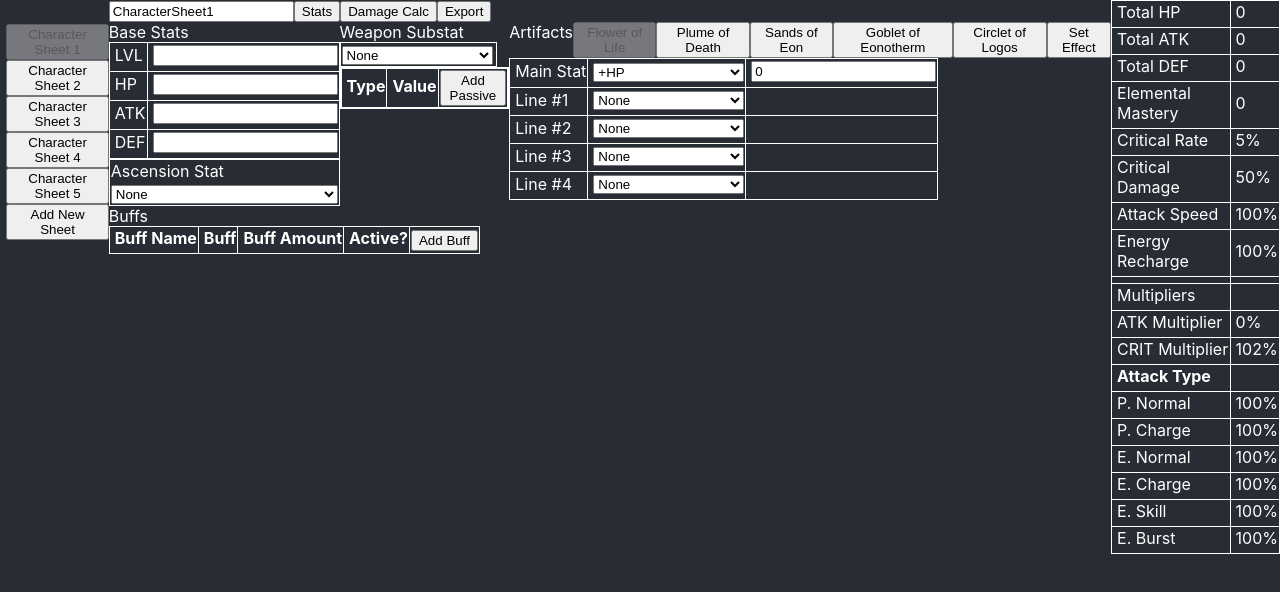
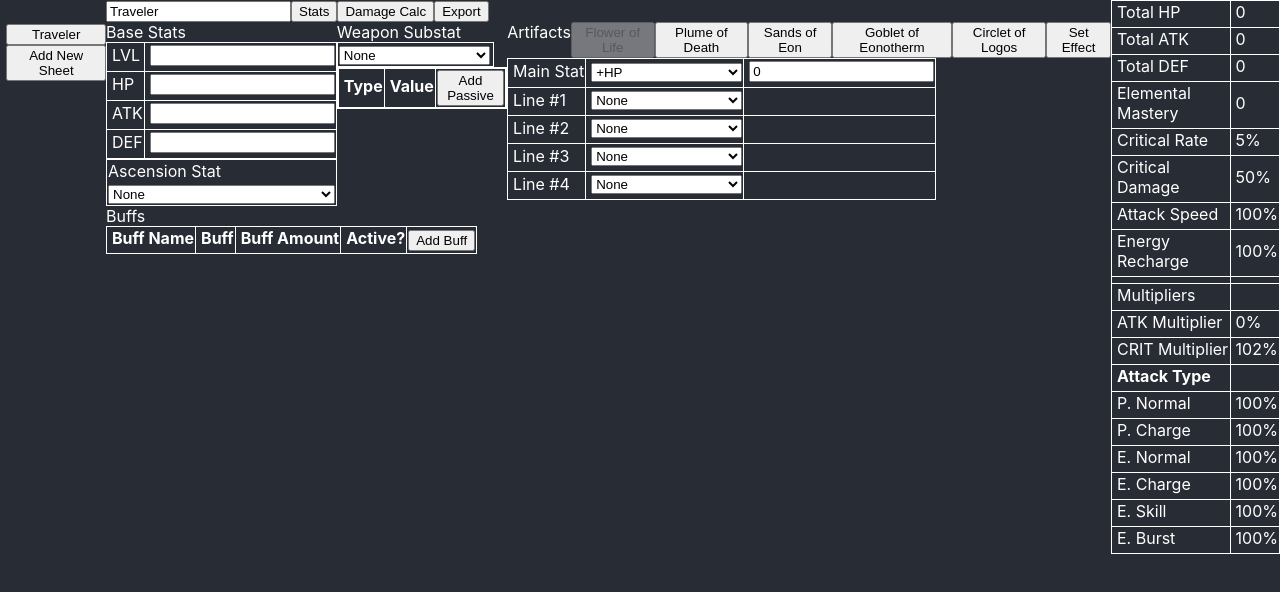
Before and after one commit to TyrannosaurusText/g-calc, a React (Create React App) app: page / in a window 1280 px wide. Shown: the top 592 px of the page. Built offline with nearby package versions, Linux system fonts and the light colour scheme.

Commit message:
Add new sheets, change sheet names

```diff
--- a/package.json
+++ b/package.json
@@ -10,7 +10,8 @@
     "react": "^17.0.1",
     "react-dom": "^17.0.1",
     "react-redux": "^7.1.3",
-    "react-scripts": "4.0.0"
+    "react-scripts": "4.0.0",
+    "uuid": "^8.3.1"
   },
   "scripts": {
     "start": "react-scripts start",
--- a/src/features/sheet/charactersSlice.js
+++ b/src/features/sheet/charactersSlice.js
@@ -1,10 +1,12 @@
 import { createSlice } from "@reduxjs/toolkit";
-
+import { v4 as uuidv4 } from 'uuid';
+const characters = "@allCharacters"
 const initialState = () => {
-  const data = localStorage.getItem("@allCharacters");
-  console.log("hi", data);
+  const data = localStorage.getItem(characters);
   if (data === null) {
-    return { names: [] };
+    const newData = { names: ['Traveler'], UID: [uuidv4()] }
+    localStorage.setItem(characters, JSON.stringify(newData))
+    return newData;
   }
   try {
     return JSON.parse(data);
@@ -18,19 +20,22 @@ export const characterSlice = createSlice({
   initialState: initialState(),
   reducers: {
     addNewCharacter: (state, { payload }) => {
-      var newState = Array.from(state.names);
-      newState.push(payload.name || "New Character");
-      state.names = newState;
-      console.log(newState);
-
+      var { names, UID } = state;
+      names.push(payload.name || "New Character")
+      UID.push(uuidv4())
+      state.names = names;
+      state.UID = UID;
+      localStorage.setItem(characters, JSON.stringify({ names: names, UID: UID }))
     },
     renameCharacter: (state, { payload }) => {
       state.names[payload.index] = payload.name;
+      localStorage.setItem(characters, JSON.stringify({ names: state.names, UID: state.UID }))
     },
     deleteCharacter: (state, { payload }) => {
       var newState = Array.from(state.names);
       newState.splice(payload.index, 1);
       state.names = newState;
+      localStorage.setItem(characters, JSON.stringify({ names: state.names, UID: state.UID }))
     },
   },
 });
@@ -40,5 +45,5 @@ export const {
   renameCharacter,
   deleteCharacter,
 } = characterSlice.actions;
-export const selectCharacters = (state) => state.characters.names;
+export const selectCharacters = (state) => state.characters;
 export default characterSlice.reducer;
--- a/src/features/totalStats/totalStatsSlice.js
+++ b/src/features/totalStats/totalStatsSlice.js
@@ -79,7 +79,6 @@ export const totalStatsSlice = createSlice({
     initialState: {},
     reducers: {
         calcDelta: (state, action) => {
-            console.log(action.payload)
             const { oldType, oldValue, newType, newValue } = action.payload
             if (oldType)
                 state[oldType] = (state[oldType] || 0) - (oldValue || 0);
--- a/src/js/DamageCalcField.js
+++ b/src/js/DamageCalcField.js
@@ -59,7 +59,6 @@ const calcDamage = (props, index) => {
         "Ele. Burst": 100 + sumEffects(effects.Burst, effects.Total, effects.ele),
     };
     const monsterDefense = calcDef(props.LVL, Math.max(1, props[monsterLevelStr]), props[defReduction])
-    console.log(monsterDefense, Math.min(1, props[monsterLevelStr]))
     const monsterResistance = 1 - calcRes(props[monsterResStr], props[resReduction]) / 100;
     const Damage = Math.floor(totalATK * (DamagePercent / 100) * (atkType[DamageType] / 100) * monsterResistance * monsterDefense * ReactionMultiplier)
     const Crit = Math.floor(Damage * (1 + totalCritDMG / 100))
@@ -77,7 +76,6 @@ const calcReaction = (props, index) => {
     }
     const reaction = props[DamageTypeStr][index];
     const monsterResistance = 1 - calcRes(props[monsterResStr], props[resReduction]) / 100;
-    console.log(monsterResistance, props[monsterResStr])
     return Math.floor(atkType[reaction] * monsterResistance)
 }
 const DamageCalcField = ({ id, index, remove }) => {
--- a/src/js/Sheet.js
+++ b/src/js/Sheet.js
@@ -11,31 +11,26 @@ import {
 } from "../features/sheet/charactersSlice";
 import { loadPage } from "./utils/LoadPage.js";
 import { calcStats } from "../features/totalStats/totalStatsSlice";
-const characterSheet1 = "CharacterSheet1";
-const characterSheet2 = "CharacterSheet2";
-const characterSheet3 = "CharacterSheet3";
-const characterSheet4 = "CharacterSheet4";
-const characterSheet5 = "CharacterSheet5";
 
 const Sheet = () => {
   const dispatch = useDispatch();
   const sheet = useSelector(selectSheet);
   const characters = useSelector(selectCharacters);
-  console.log(characters)
   const savePage = () => {
-    if (sheet.currentSheet !== "null") {
-      localStorage.setItem(sheet.currentSheet, JSON.stringify(sheet));
+    if (sheet.index !== undefined) {
+      localStorage.setItem(characters.UID[sheet.index], JSON.stringify(sheet));
     }
   };
   window.addEventListener("unload", savePage);
   // eslint-disable-next-line react-hooks/exhaustive-deps
   useEffect(() => {
-    changePage(dispatch, characterSheet1);
+    changePage(dispatch, 0);
   }, []);
-  const changePage = (dispatch, page) => {
+  const changePage = (dispatch, index) => {
     savePage();
-    const state = loadPage(page);
-    state.currentSheet = page;
+    const state = loadPage(characters.UID[index]);
+    state.currentSheet = characters.names[index];
+    state.index = index;
     dispatch(loadSheet(state));
     dispatch(calcStats(state));
   };
@@ -43,41 +38,13 @@ const Sheet = () => {
     <div className="section__App--row">
       <div className="section__navbar">
         <div className="section__App--column">
-          <Button
-            disabled={sheet.currentSheet === characterSheet1}
-            onClick={() => changePage(dispatch, characterSheet1)}
-          >
-            Character Sheet 1
-          </Button>
-          <Button
-            disabled={sheet.currentSheet === characterSheet2}
-            onClick={() => changePage(dispatch, characterSheet2)}
-          >
-            Character Sheet 2
-          </Button>
-          <Button
-            disabled={sheet.currentSheet === characterSheet3}
-            onClick={() => changePage(dispatch, characterSheet3)}
-          >
-            Character Sheet 3
-          </Button>
-          <Button
-            disabled={sheet.currentSheet === characterSheet4}
-            onClick={() => changePage(dispatch, characterSheet4)}
-          >
-            Character Sheet 4
-          </Button>
-          <Button
-            disabled={sheet.currentSheet === characterSheet5}
-            onClick={() => changePage(dispatch, characterSheet5)}
-          >
-            Character Sheet 5
-          </Button>
-          {characters.map((key, index) => {
+          {characters.names.map((key, index) => {
             return (
               <Button
-                disabled={sheet.currentSheet === key}
-                onClick={() => changePage(dispatch, key)}
+                style={{ 'width': '-webkit-fill-available' }}
+                key={characters.UID[index]}
+                disabled={sheet.index === key}
+                onClick={() => changePage(dispatch, index)}
               >
                 {key}
               </Button>
@@ -90,19 +57,19 @@ const Sheet = () => {
           >
             Add New Sheet
           </Button>
-
-          {/* <Button onClick={() => comparePage()}>Compare</Button> */}
         </div>
       </div>
-      {sheet.currentSheet ? (
+      {
+        sheet.currentSheet ? (
           <div className="section__mainBody section__App--row">
             <CharacterView />
             <TotalStats />
           </div>
         ) : (
             <> </>
-      )}
-    </div>
+          )
+      }
+    </div >
   );
 };
 
--- a/src/js/SheetView.js
+++ b/src/js/SheetView.js
@@ -9,6 +9,8 @@ import "../css/SheetView.css";
 import { selectSheet, updateSheet } from "../features/sheet/sheetSlice.js";
 import { useDispatch, useSelector } from "react-redux";
 import { calcStats } from "../features/totalStats/totalStatsSlice.js";
+import { renameCharacter } from "../features/sheet/charactersSlice.js";
+import { sheetUpdater } from "./utils/updaters.js";
 
 const StatsView = "Stats";
 const BuffView = "Buff";
@@ -64,6 +66,7 @@ const Export = () => {
           onClick={() => {
             props.currentSheet = undefined;
             props.view = undefined;
+            props.index = undefined;
             setText(JSON.stringify(props));
           }}
         >
@@ -92,6 +95,7 @@ const SheetView = () => {
           type={"text"}
           defaultValue={props.currentSheet}
           onBlur={(e) => {
+            dispatch(renameCharacter({ index: props.index, name: e.target.value }))
             dispatch(updateSheet({ currentSheet: e.target.value }));
           }}
         ></input>
@@ -110,8 +114,8 @@ const SheetView = () => {
           currentView.localeCompare(view) === 0 ? (
             <div key={view}>{obj[view]}</div>
           ) : (
-            <div key={view}></div>
-          )
+              <div key={view}></div>
+            )
         )}
       </div>
     </div>
--- a/src/js/utils/MultiField.js
+++ b/src/js/utils/MultiField.js
@@ -10,7 +10,6 @@ import "../../css/MultiField.css";
 const multifieldAdd = (props, array) => () => {
   const add = (mutator, name, value = undefined) => {
     const updater = mutator(name);
-    console.log(props, name);
     updater(props[name].concat(value));
   };
   array.forEach((args) => {
@@ -58,7 +57,6 @@ class MultiField extends React.Component {
     var ids = this.state.fieldIDArray;
     ids.splice(index, 1);
     this.setState({ fieldIDArray: ids });
-    console.log(index);
     this.props.removeEffect(index);
   };
 
--- a/src/js/utils/updaters.js
+++ b/src/js/utils/updaters.js
@@ -1,7 +1,7 @@
 import { updateSheet } from "../../features/sheet/sheetSlice.js";
 import { calcDelta } from "../../features/totalStats/totalStatsSlice.js";
 
-const updateSheetAndStatsValue = (dispatch) => (oldType, oldValue, sheetKey, index = 0, shouldUpdate=true) => (value) => {
+const updateSheetAndStatsValue = (dispatch) => (oldType, oldValue, sheetKey, index = 0, shouldUpdate = true) => (value) => {
     var delta = { oldType: oldType, oldValue: oldValue };
     if (Array.isArray(value)) {
         delta.newType = oldType;
@@ -11,12 +11,11 @@ const updateSheetAndStatsValue = (dispatch) => (oldType, oldValue, sheetKey, ind
         delta.newType = oldType;
         delta.newValue = value;
     }
-    console.log(shouldUpdate)
 
     if (!Array.isArray(oldType) && shouldUpdate) dispatch(calcDelta(delta))
     updateSheetValue(dispatch)(sheetKey)(value)
 }
-const updateSheetAndStatsType = (dispatch) => (oldType, oldValue, sheetKey, index = 0, shouldUpdate=true) => (value) => {
+const updateSheetAndStatsType = (dispatch) => (oldType, oldValue, sheetKey, index = 0, shouldUpdate = true) => (value) => {
     var delta = { oldType: oldType, oldValue: oldValue };
     if (Array.isArray(value)) {
         delta.newType = value[index];
@@ -26,7 +25,6 @@ const updateSheetAndStatsType = (dispatch) => (oldType, oldValue, sheetKey, inde
         delta.newType = value;
         delta.newValue = oldValue;
     }
-    console.log(shouldUpdate)
     if (!Array.isArray(oldType) && shouldUpdate) dispatch(calcDelta(delta))
     updateSheetValue(dispatch)(sheetKey)(value)
 }
```
Also changed, not shown: 1 other file (tests, documents, lock files or other folders). Lines whose indentation alone changed are shown as unchanged.
